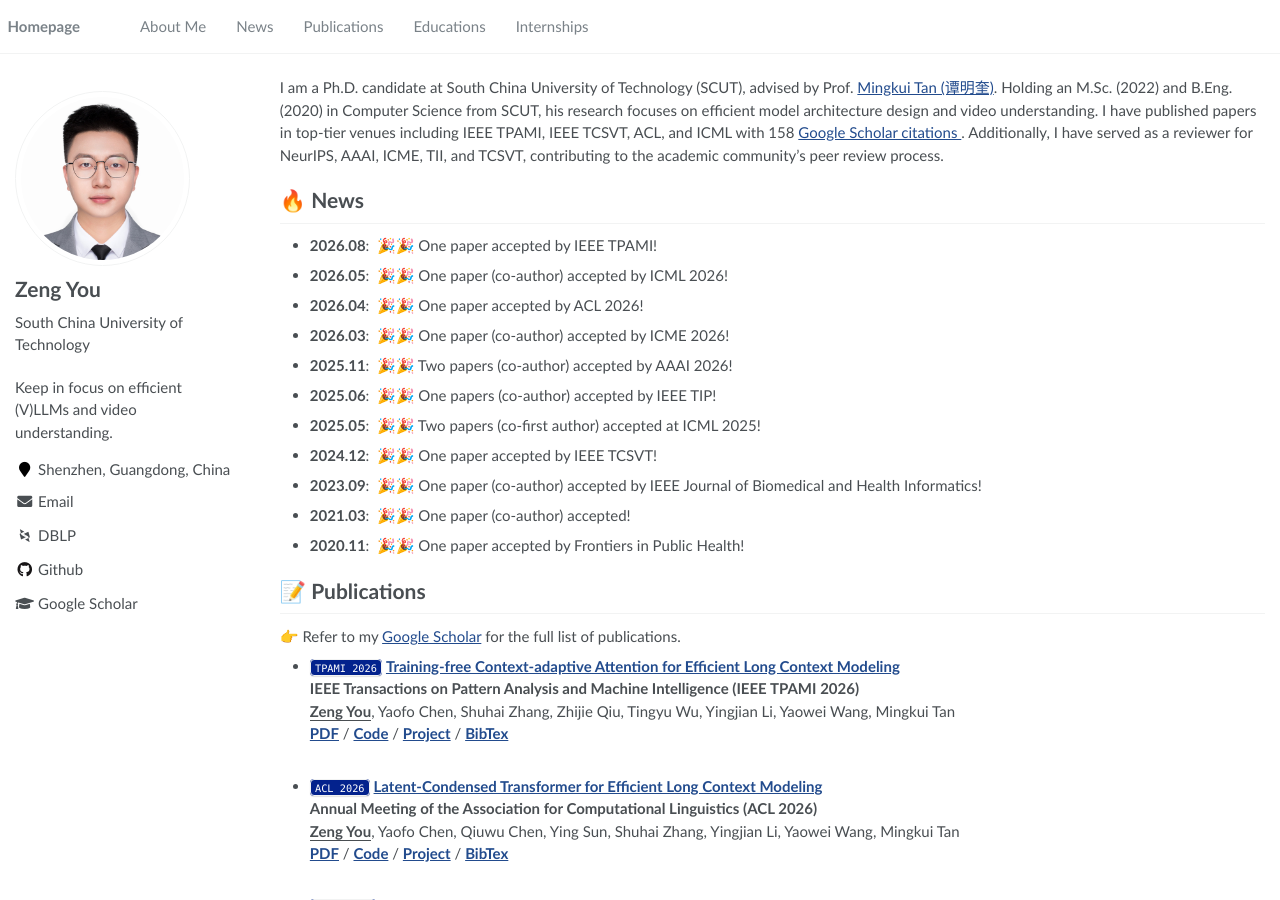
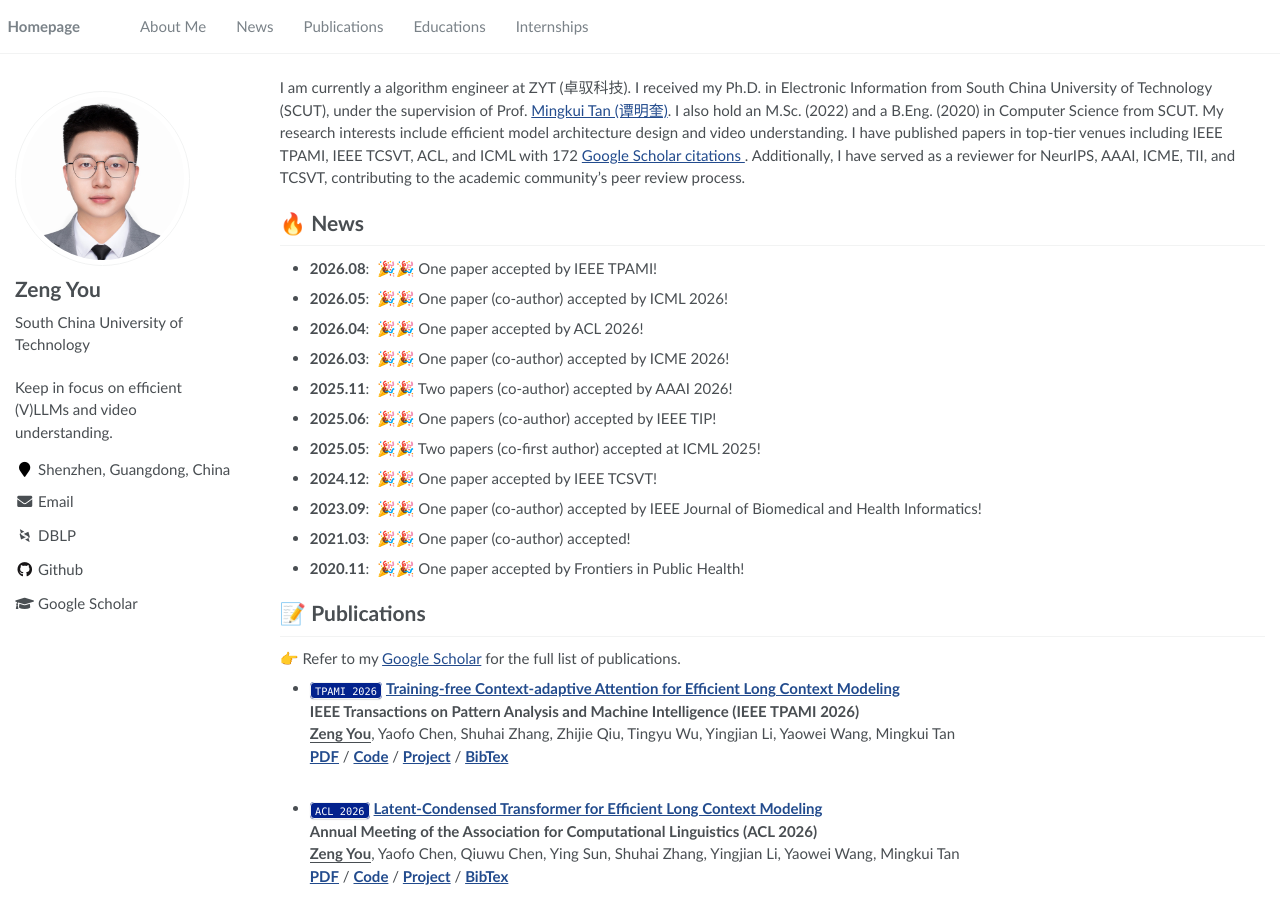
Before and after one commit to bolixinyu/homepage, a Jekyll site: the page built from _pages/about.md, in a window 1280 px wide and 900 px high. Built offline with Jekyll 4.4.1, drawn with Linux system fonts in a browser that asks for light colours; some web fonts are replaced; formulas are drawn with MathJax 3; some of the changed text lies outside the part shown.

Commit message:
Revise about me section and add work experience
Updated personal information and work experience details.

```diff
--- a/_pages/about.md
+++ b/_pages/about.md
@@ -17,7 +17,7 @@
 
 <span class='anchor' id='about-me'></span>
 
-I am a Ph.D. candidate at South China University of Technology (SCUT), advised by Prof. <a href='https://tanmingkui.github.io/'>Mingkui Tan (谭明奎)</a>. Holding an M.Sc. (2022) and B.Eng. (2020) in Computer Science from SCUT, his research focuses on efficient model architecture design and video understanding. I have published papers in top-tier venues including IEEE TPAMI, IEEE TCSVT, ACL, and ICML with 158 <a href='https://scholar.google.com/citations?user=7xCkJ-QAAAAJ'>Google Scholar citations </a>. Additionally, I have served as a reviewer for NeurIPS, AAAI, ICME, TII, and TCSVT, contributing to the academic community's peer review process.
+I am currently a algorithm engineer at ZYT (卓驭科技). I received my Ph.D. in Electronic Information from South China University of Technology (SCUT), under the supervision of Prof. <a href='https://tanmingkui.github.io/'>Mingkui Tan (谭明奎)</a>. I also hold an M.Sc. (2022) and a B.Eng. (2020) in Computer Science from SCUT. My research interests include efficient model architecture design and video understanding. I have published papers in top-tier venues including IEEE TPAMI, IEEE TCSVT, ACL, and ICML with 172 <a href='https://scholar.google.com/citations?user=7xCkJ-QAAAAJ'>Google Scholar citations </a>. Additionally, I have served as a reviewer for NeurIPS, AAAI, ICME, TII, and TCSVT, contributing to the academic community's peer review process.
 
 # 🔥 News
 - **2026.08**: &nbsp;🎉🎉 One paper accepted by IEEE TPAMI!
@@ -133,8 +133,12 @@
 
 </ul>
 
+# 💼 Work Experience
+- *2026.09 - now*, ZYT (卓驭科技).
+**Algorithm Engineer**.
+
 # 📖 Educations
-- *2022.09 - now*, Ph.D, South China University of Technology, Guangzhou/Shenzhen.
+- *2022.09 - 2026.09*, Ph.D, South China University of Technology, Guangzhou/Shenzhen.
 - *2020.09 - 2022.06*, Master, South China University of Technology, Guangzhou.
 - *2016.09 - 2020.06*, Undergraduate, South China University of Technology, Guangzhou.
 
```
